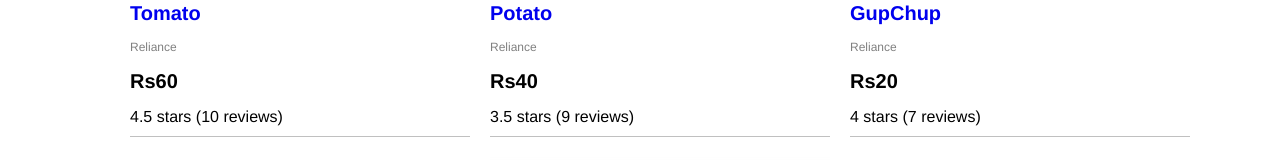
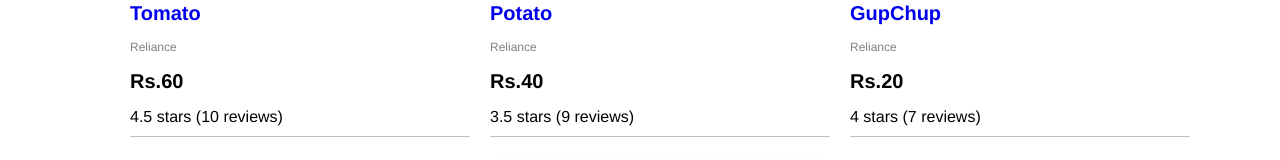
Before and after one commit to kaarmin/vegmazona, a React (Create React App) app in the folder frontend/: page / in a window 1280 px wide. Shown: the part 340-500 px from the top of the page. Built offline with nearby package versions, Linux system fonts and the light colour scheme.

Commit message:
test slack commit

```diff
--- a/frontend/src/Screens/HomeScreen.js
+++ b/frontend/src/Screens/HomeScreen.js
@@ -14,7 +14,7 @@
                   <Link to={'/product/' + product._id}>{product.name}</Link>
                 </div>
                 <div className="product-brand">{product.brand}</div>
-                <div className="product-price">Rs{product.price}</div>
+                <div className="product-price">Rs.{product.price}</div>
                 <div className="product-rating">{product.rating} stars ({product.numReviews} reviews)</div>
             </div>
         </li>)
```
